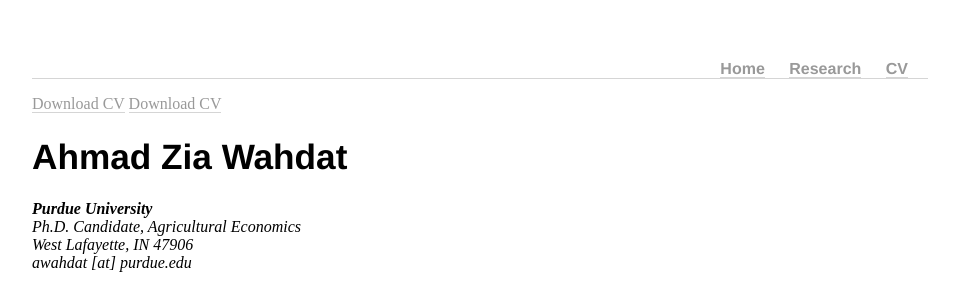
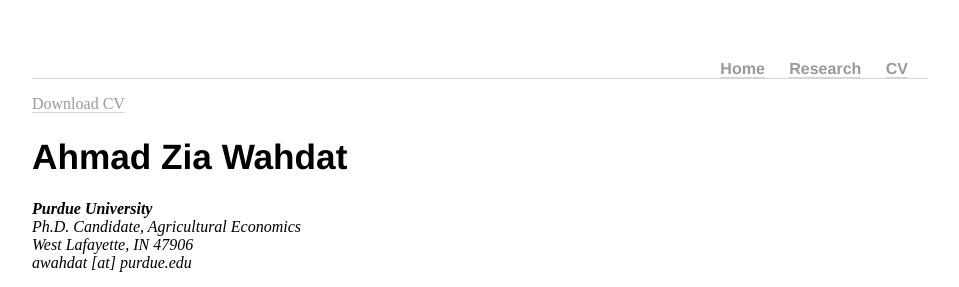
Before and after one commit to awahdat/webpage, a Jekyll site: the page built from cv/index.html, in a window 1280 px wide. Shown: the top 287 px of the page, without its empty margins (160-1119 px from the left). Built offline with Jekyll 4.4.1, drawn with Linux system fonts in a browser that asks for light colours.

Commit message:
Update index.html

```diff
--- a/cv/index.html
+++ b/cv/index.html
@@ -4,8 +4,8 @@ title: CV
 description: Current CV for Ahmad Zia Wahdat.
 ---
 <div class="cv">
-	<a href="/files/Ahmad_Wahdat_CV.pdf" class="btn btn-default pull-right" title="Download CV as PDF">Download CV</a>
-        <a href="files/Ahmad_Wahdat_CV.pdf" class="button" download><i class="fa fa-download"></i>Download CV</a>
+	<a href="/files/Ahmad_Wahdat_CV.pdf" <button type="Download CV as PDF">Download CV</button> </a>
+
 
 				<span itemprop="name"><h1>Ahmad Zia Wahdat</h1></span>
 				<address>
```
